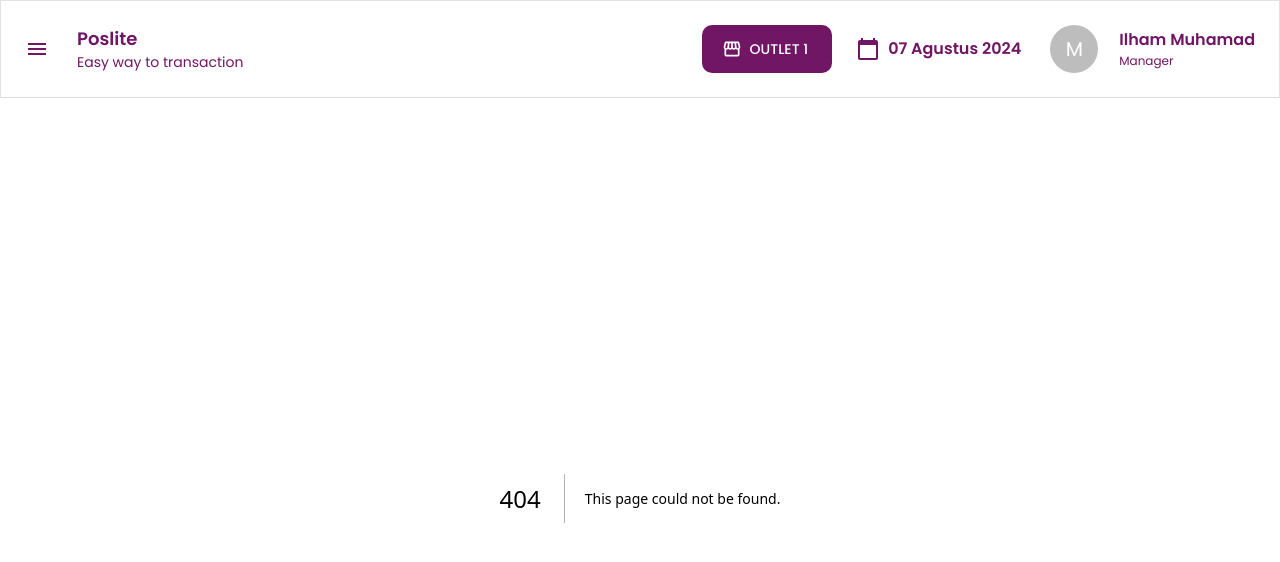
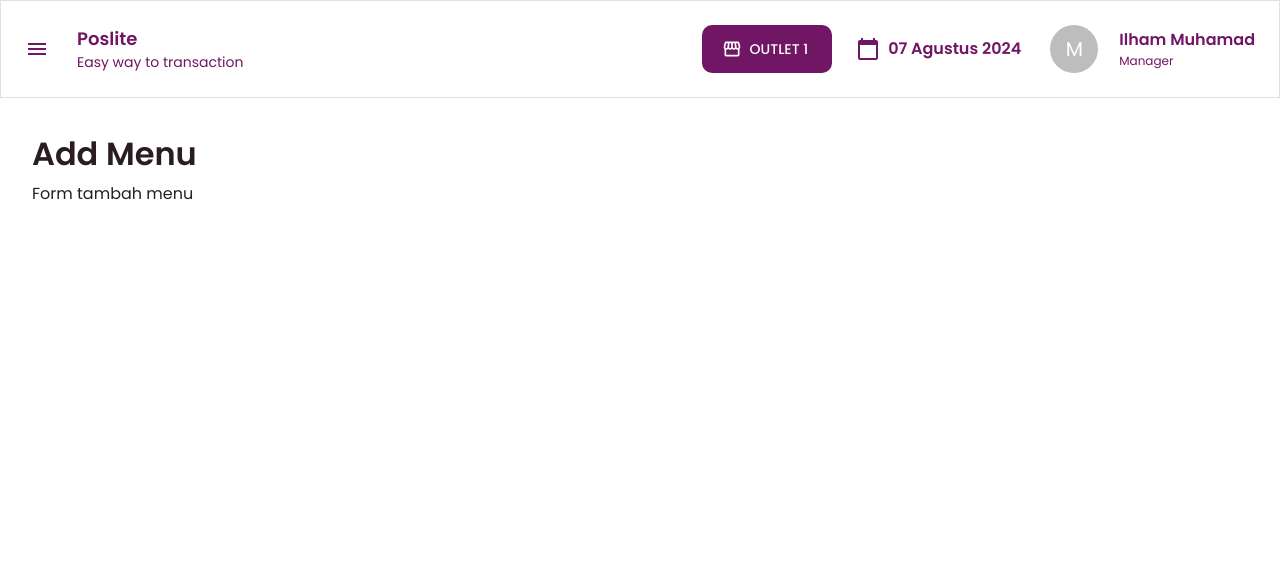
Before and after one commit to Ilham06/ipos, a Next.js app: page /product/create in a window 1280 px wide. Before the commit this address had no page. Shown: the top 562 px of the page. Built offline with nearby package versions, Linux system fonts and the light colour scheme.

Commit message:
add jenkins file

```diff
--- /dev/null
+++ b/src/app/product/create/page.tsx
@@ -0,0 +1,11 @@
+import PageHeader from "@/components/PageHeader";
+import { Box } from "@mui/material";
+import React from "react";
+
+export default function page() {
+  return (
+    <Box p={4}>
+      <PageHeader title={"Add Menu"} subtitle={"Form tambah menu"} />
+    </Box>
+  );
+}
```
Also changed, not shown: src/app/product/page.tsx (+19 -9 lines), src/app/product/_form.tsx (added), 1 other file (tests, documents, lock files or other folders).
